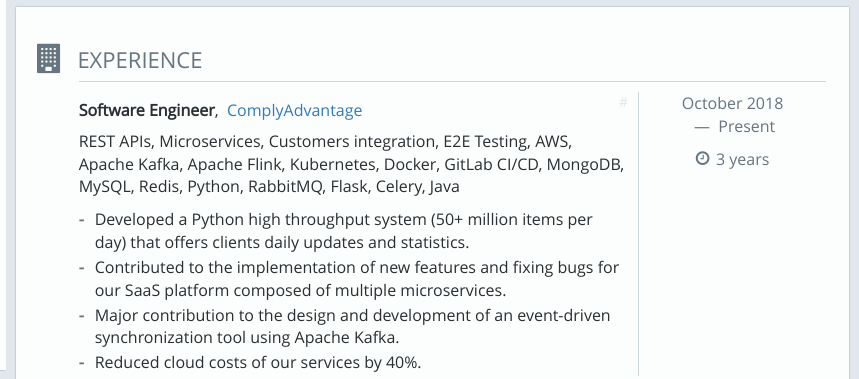
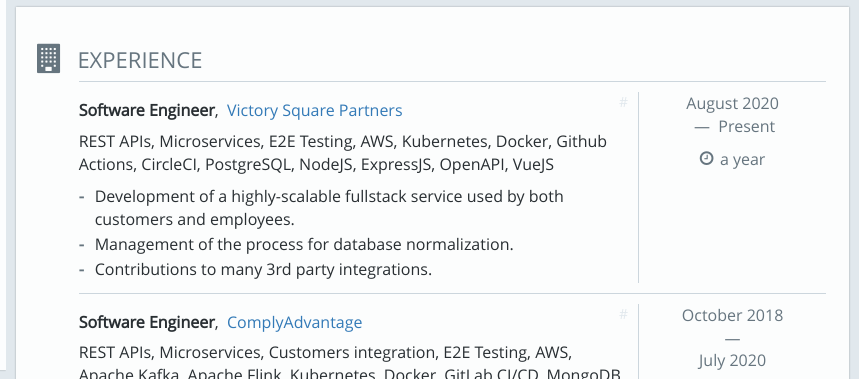
Before and after one commit to denis-nica/denisnica-resume, a website: page index.html in a window 1280 px wide. Shown: the part 163-542 px from the top of the page, 421-1280 px from the left. Drawn offline with Linux system fonts and the light colour scheme.

Commit message:
update content

```diff
--- a/index.html
+++ b/index.html
@@ -143,6 +143,43 @@
               </h3>
 
               <ul class="list-unstyled">
+                  <li class="detail-item row" id="experience-4" itemprop="worksFor" itemscope itemtype="http://schema.org/Organization">
+                    <div class="col-sm-9 detail-item-content">
+                      <a class="anchor-link item-anchor" href="#experience-4">#</a>
+                      <h4>
+                        <strong>Software Engineer</strong>,&nbsp;
+                            <a href="https://www.linkedin.com/company/victorysqpartners"  target="_blank" rel="noreferrer noopener" itemprop="url"><span itemprop="name">Victory Square Partners</span></a>
+                      </h4>
+
+                        <p class="visible-xs-block text-muted">
+                          <small>
+                            <time datetime="2020-08-15">August 2020</time>&nbsp;—&nbsp;
+                              <time>Present</time>
+                            &nbsp;<span class="duration-counter"><i aria-hidden="true" class="icon-clock-o"></i>&nbsp;a year</span>
+                          </small>
+                        </p>
+
+                      <p>REST APIs, Microservices, E2E Testing, AWS, Kubernetes, Docker, Github Actions, CircleCI, PostgreSQL, NodeJS, ExpressJS, OpenAPI, VueJS</p>
+
+                        <ul class="detail-highlights">
+                            <li>Development of a highly-scalable fullstack service used by both customers and employees.</li>
+                            <li>Management of the process for database normalization.</li>
+                            <li>Contributions to many 3rd party integrations.</li>
+                        </ul>
+                    </div>
+
+                      <div class="col-sm-3 detail-item-sidebar text-muted text-center hidden-xs">
+                        <p>
+                          <time datetime="2020-08-15">August 2020</time>
+                          <br>
+                          &nbsp;—&nbsp;
+                            <time>Present</time>
+                        </p>
+                        <p>
+                          <i aria-hidden="true" class="icon-clock-o icon-left"></i>&nbsp;a year
+                        </p>
+                      </div>
+                  </li>
                   <li class="detail-item row" id="experience-3" itemprop="worksFor" itemscope itemtype="http://schema.org/Organization">
                     <div class="col-sm-9 detail-item-content">
                       <a class="anchor-link item-anchor" href="#experience-3">#</a>
@@ -154,8 +191,8 @@
                         <p class="visible-xs-block text-muted">
                           <small>
                             <time datetime="2018-10-15">October 2018</time>&nbsp;—&nbsp;
-                              <time>Present</time>
-                            &nbsp;<span class="duration-counter"><i aria-hidden="true" class="icon-clock-o"></i>&nbsp;3 years</span>
+                              <time datetime="2020-07-31">July 2020</time>
+                            &nbsp;<span class="duration-counter"><i aria-hidden="true" class="icon-clock-o"></i>&nbsp;2 years</span>
                           </small>
                         </p>
 
@@ -174,10 +211,11 @@
                           <time datetime="2018-10-15">October 2018</time>
                           <br>
                           &nbsp;—&nbsp;
-                            <time>Present</time>
+                            <br>
+                            <time datetime="2020-07-31">July 2020</time>
                         </p>
                         <p>
-                          <i aria-hidden="true" class="icon-clock-o icon-left"></i>&nbsp;3 years
+                          <i aria-hidden="true" class="icon-clock-o icon-left"></i>&nbsp;2 years
                         </p>
                       </div>
                   </li>
```
